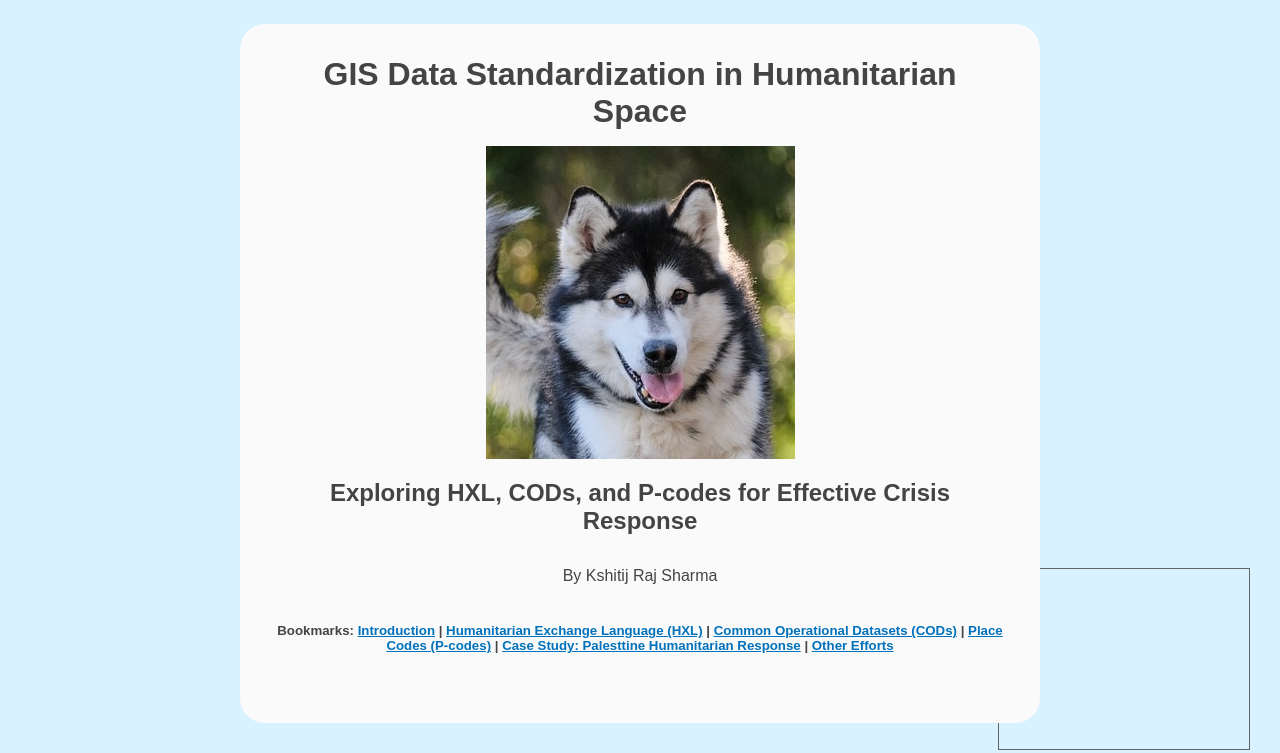
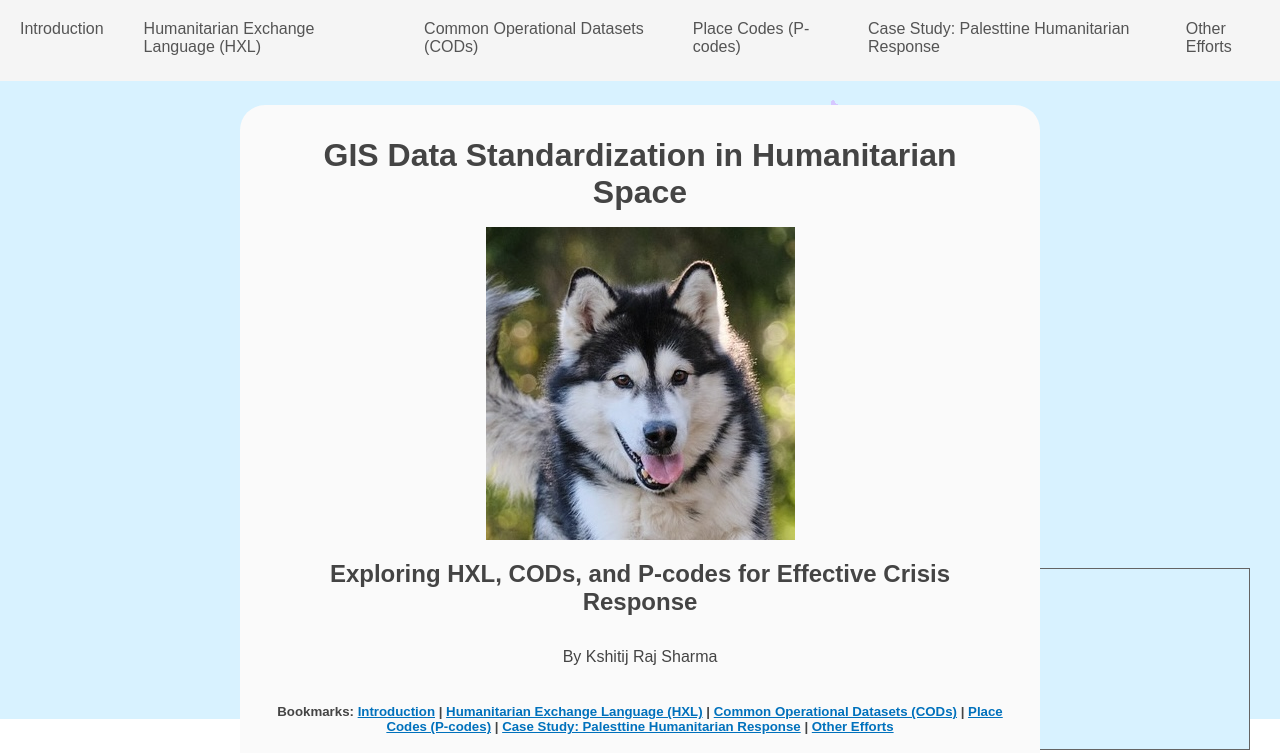
Before and after one commit to Melodee618/storymap-template, a plain HTML site: page index.html in a window 1280 px wide. Shown: the top 753 px of the page. Drawn offline with Linux system fonts and the light colour scheme; no server answers.

Commit message:
Add sticky navigation bar with dynamic chapter links

```diff
--- a/index.html
+++ b/index.html
@@ -228,6 +228,41 @@
       .maplibregl-popup {
         font: 12px/20px "Montserrat", Helvetica, sans-serif;
       }
+      nav {
+        background-color: #f5f5f5;
+        padding: 20px 0;
+        position: sticky;
+        top: 0;
+        z-index: 100;
+      }
+
+      nav ul {
+        display: flex;
+        justify-content: center;
+        list-style: none;
+        margin: 0;
+        padding: 0;
+      }
+
+      nav li {
+        margin: 0 20px;
+      }
+
+      nav a {
+        color: #545454 !important;
+        text-decoration: none;
+        font-weight: 500 !important;
+        padding-bottom: 5px;
+        transition: color 0.3s ease;
+        display: inline-block;
+      }
+
+      nav a.active {
+        color: #06540fc1 !important;
+        font-weight: bold !important;
+        border-bottom: 2px solid #000;
+        padding-bottom: 5px;
+      }
 
       @media (max-width: 750px) {
         #features {
@@ -295,7 +330,11 @@
   </head>
 
   <body>
+    <nav id="main-nav">
+      <ul></ul>
+    </nav>
     <div id="map"></div>
+
     <div id="mapInset"></div>
     <div id="story"></div>
     <script src="./config.js"></script>
@@ -335,6 +374,20 @@
           }
           map.setPaintProperty(layer.layer, prop, layer.opacity, options);
         });
+      }
+
+      function updateActiveNav(chapterId) {
+        const navLinks = document.querySelectorAll("#main-nav a");
+        navLinks.forEach((link) => {
+          link.classList.remove("active");
+        });
+
+        const activeLink = document.querySelector(
+          `#main-nav a[href="#${chapterId}"]`
+        );
+        if (activeLink) {
+          activeLink.classList.add("active");
+        }
       }
 
       // add navigation control for interactive chapters
@@ -502,6 +555,21 @@
         footerBookmarks.innerHTML = bookmarksText;
         footer.appendChild(footerBookmarks);
       }
+      // Get the navigation container
+      const navContainer = document.getElementById("main-nav");
+      const navList = navContainer.querySelector("ul");
+
+      // Loop through the chapters and add navigation links
+      config.chapters.forEach((chapter) => {
+        if (chapter.title) {
+          const navItem = document.createElement("li");
+          const navLink = document.createElement("a");
+          navLink.href = `#${chapter.id}`;
+          navLink.textContent = chapter.title;
+          navItem.appendChild(navLink);
+          navList.appendChild(navItem);
+        }
+      });
 
       // add prefix content for mobile view
       if (config.mobileview) {
@@ -610,6 +678,7 @@
                 }
               }
             }
+            updateActiveNav(response.element.id);
 
             response.element.classList.add("active");
             map[chapter.mapAnimation || "flyTo"](chapter.location);
```
